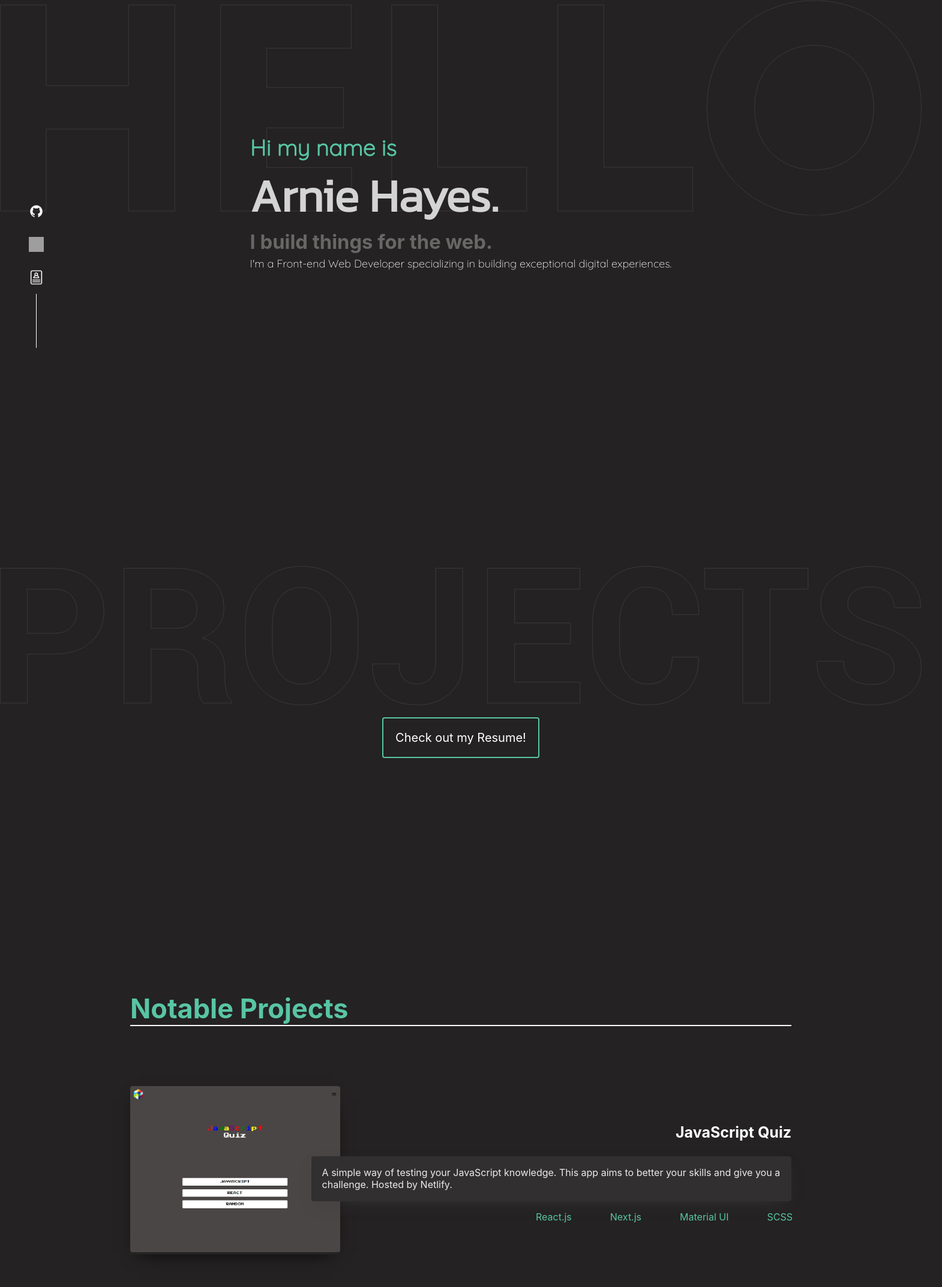
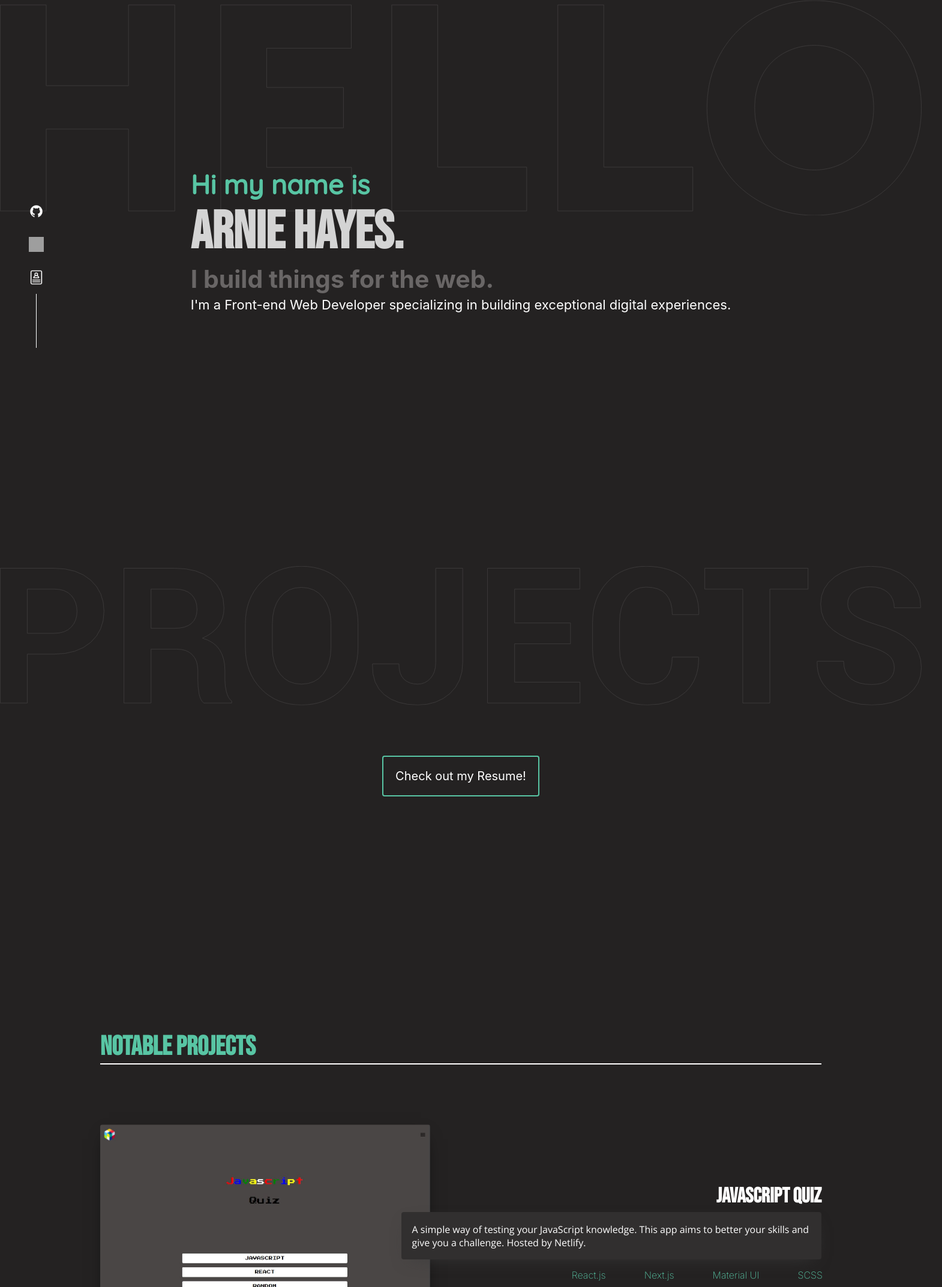
Before and after one commit to arniehayes/Arnie-Hayes-Portfolio, a Next.js app: page / in a window 1536 px wide. Shown: the part 220-2366 px from the top of the page at 60% size, 1570 px wide, since content can reach past the window. Built offline with nearby package versions, Linux system fonts and the light colour scheme; grey boxes are pictures that could not be loaded.

Commit message:
adding fonts

```diff
--- a/components/Body/Hero/Hero.module.scss
+++ b/components/Body/Hero/Hero.module.scss
@@ -1,7 +1,4 @@
 $accent-color: #58c5a4;
-@import url('https://fonts.googleapis.com/css2?family=Quicksand:wght@300&display=swap');
-@import url('https://fonts.googleapis.com/css2?family=Kanit:wght@300&display=swap');
-@import url('https://fonts.googleapis.com/css2?family=Roboto:wght@100&display=swap');
 .hero_container {
     margin: 5px;
     margin-bottom: 15rem;
@@ -23,7 +20,6 @@ $accent-color: #58c5a4;
 
 .title {
     font-size: 13px;
-    font-family: 'Quicksand', sans-serif;
 
     h1 {
         margin: 0;
@@ -33,7 +29,6 @@ $accent-color: #58c5a4;
 
 .name {
     font-size: 45px;
-    font-family: 'Kanit', sans-serif;
     color: rgb(212, 212, 212);
 
     h3 {
@@ -52,7 +47,6 @@ $accent-color: #58c5a4;
 
 .about {
     font-size: 18px;
-    font-family: 'Quicksand', sans-serif;
     color: #ffffff;
     padding-top: 5px;
 
@@ -107,17 +101,14 @@ $accent-color: #58c5a4;
         left: 50%;
         transform: translate(-50%, -50%);
         z-index: 0;
-        //width: 100vw;
-        padding: 2px;
+        width: 100%;
         display: flex;
         justify-content: center;
         align-items: center;
 
         img {
-            max-width: 100vw;
+            max-width: 100%;
             height: auto;
-            margin-left: 2rem;
-            margin-right: 2rem;
         }
     }
 
@@ -130,7 +121,7 @@ $accent-color: #58c5a4;
         z-index: 1;
         width: 100%;
         height: 400px;
-        margin-top: 10rem;
+        margin-top: 14rem;
         margin-bottom: 500px;
     }
 
@@ -139,8 +130,8 @@ $accent-color: #58c5a4;
     }
 
     .title {
-        font-size: 25px;
         font-family: 'Quicksand', sans-serif;
+        font-size: 30px;
         width: 100%;
 
         h1 {
@@ -150,18 +141,21 @@ $accent-color: #58c5a4;
     }
 
     .name {
-        font-size: 65px;
-        font-family: 'Kanit', sans-serif;
+        font-family: 'Bebas Neue', cursive;
+        font-size: 75px;
         color: rgb(212, 212, 212);
         width: 100%;
+        margin: 0;
+        padding: 0;
 
         h3 {
+            padding: 0;
             margin: 0;
         }
     }
 
     .catchphrase {
-        font-size: 28px;
+        font-size: 35px;
         width: 100%;
 
         h3 {
@@ -171,8 +165,7 @@ $accent-color: #58c5a4;
     }
 
     .about {
-        font-size: 18px;
-        font-family: 'Quicksand', sans-serif;
+        font-size: 22px;
         color: #ffffff;
         padding-top: 5px;
 
--- a/components/Body/Projects/ProjectItem.js
+++ b/components/Body/Projects/ProjectItem.js
@@ -15,7 +15,7 @@ const ProjectItem = ({ title, description, img_path, img_name, path_link, aria_l
             : style.flex_direction_row
         }`}
       >
-        <div className={style.project_image}>
+        <div className={style.project_image_container}>
           <div className={style.image_wrapper}>
             <a
               href={path_link}
@@ -23,7 +23,7 @@ const ProjectItem = ({ title, description, img_path, img_name, path_link, aria_l
               target="_blank"
               rel="noopener noreferrer"
             >
-              <img src={img_path} alt={img_name} />
+              <img className={style.project_image} src={img_path} alt={img_name} />
             </a>
           </div>
         </div>
--- a/components/Body/Projects/Projects.js
+++ b/components/Body/Projects/Projects.js
@@ -14,7 +14,7 @@ const Projects = () => {
           <img src="projects.svg" alt="big word" />
         </div>
         <div className={style.project_items}>
-          <div className={style.project_title}>
+          <div className={style.project_header}>
             <h2>Notable Projects</h2>
             <span />
           </div>
@@ -25,7 +25,7 @@ const Projects = () => {
                 description={`A simple way of testing your JavaScript knowledge. This
                       app aims to better your skills and give you a challenge.
                       Hosted by Netlify.`}
-                img_path={"JS_QUIZ_SNIPPET.jpg"}
+                img_path={"longer_js.jpg"}
                 img_name={"JavaScript Quiz Project"}
                 path_link={"https://js-quiz-ah.netlify.app/"}
                 aria_label={"Javascript Quiz"}
--- a/components/Body/Projects/Projects.module.scss
+++ b/components/Body/Projects/Projects.module.scss
@@ -56,21 +56,21 @@ $accent-color: #58c5a4;
     margin: 0;
 }
 
-.project_image {
+.project_image_container {
     display: block;
+}
 
 .image_wrapper {
     box-shadow: 0 10px 30px -15px black;
     margin: 0;
     padding: 0;
     border-radius: 4px;
+}
 
-        img {
+.project_image {
     width: 350px;
     height: auto;
     border-radius: 4px;
-        }
-    }
 }
 
 .project_description {
@@ -78,6 +78,7 @@ $accent-color: #58c5a4;
     flex-direction: row;
     flex-wrap: wrap;
     z-index: 2;
+}
 
 .project_name {
     color: white;
@@ -112,7 +113,6 @@ $accent-color: #58c5a4;
         margin: 0;
     }
 }
-}
 
 
 
@@ -127,7 +127,7 @@ $accent-color: #58c5a4;
         align-items: center;
     }
 
-    .project_title {
+    .project_header {
         display: flex;
         justify-content: flex-start;
         flex-direction: column;
@@ -141,6 +141,7 @@ $accent-color: #58c5a4;
         }
 
         h2 {
+            font-family: 'Bebas Neue', cursive;
             display: flex;
             justify-content: flex-start;
             align-items: center;
@@ -200,7 +201,7 @@ $accent-color: #58c5a4;
         margin: 0;
     }
 
-    .project_image {
+    .project_image_container {
         display: block;
     }
 
@@ -209,12 +210,12 @@ $accent-color: #58c5a4;
         margin: 0;
         padding: 0;
         border-radius: 4px;
+    }
 
-        img {
-            width: 450px;
+    .project_image {
+        width: 550px;
         height: auto;
         border-radius: 4px;
-        }
     }
 
     .project_description {
@@ -222,16 +223,19 @@ $accent-color: #58c5a4;
         flex-direction: column;
         flex-wrap: wrap;
         z-index: 2;
-        max-width: 800px;
+        max-width: 700px;
     }
 
     .project_name {
+        font-family: 'Bebas Neue', cursive;
         color: white;
-        font-size: 25px;
+        font-size: 35px;
         width: 100%;
+        margin-bottom: 5px;
     }
 
     .text_container {
+        font-family: 'Open Sans', sans-serif;
         background-color: rgb(49, 47, 47);
         box-shadow: 0 10px 30px -15px rgb(59, 59, 59);
         border-radius: 4px;
@@ -240,15 +244,15 @@ $accent-color: #58c5a4;
 
         p {
             margin: 1.1rem;
-            color: rgb(235, 235, 235);
+            color: rgb(255, 255, 255);
         }
     }
 
     .project_tech_list {
+        font-family: 'Inter', sans-serif;
         width: 100%;
         display: flex;
         flex-direction: row;
-        //justify-content: space-around;
         margin: 1rem 2px;
         padding-inline-start: 0px;
 
@@ -264,17 +268,14 @@ $accent-color: #58c5a4;
         left: 50%;
         transform: translate(-50%, -50%);
         z-index: 0;
-        //width: 100vw;
-        padding: 2px;
         display: flex;
         justify-content: center;
         align-items: center;
+        width: 100%;
 
         img {
-            max-width: 100vw;
+            max-width: 100%;
             height: auto;
-            margin-left: 2rem;
-            margin-right: 2rem;
         }
     }
 
--- a/pages/_app.js
+++ b/pages/_app.js
@@ -9,6 +9,14 @@ function MyApp({ Component, pageProps }) {
           name="viewport"
           content="width=device-width, initial-scale=1.0, maximum-scale=1.0,user-scalable=0"
         />
+
+        {/* FONT LINKS */}
+        <link href="https://fonts.googleapis.com/css2?family=Bebas+Neue&display=swap" rel="stylesheet" />
+        <link href="https://fonts.googleapis.com/css2?family=Bebas+Neue&family=Open+Sans:wght@300&display=swap" rel="stylesheet" />
+        <link href="https://fonts.googleapis.com/css2?family=Bebas+Neue&family=Inter:wght@200&family=Open+Sans:wght@300&display=swap" rel="stylesheet" />
+        <link href="https://fonts.googleapis.com/css2?family=Bebas+Neue&family=Inter:wght@200&family=Open+Sans:wght@300&family=Quicksand:wght@500&display=swap" rel="stylesheet" />
+        <link href="" rel="stylesheet" />
+        <link href="" rel="stylesheet" />
       </Head>
       <Component {...pageProps} />
     </>
```
Also changed, not shown: public/big_sc.JPG (added), public/longer_js.JPG (added). Lines whose indentation alone changed are shown as unchanged.
